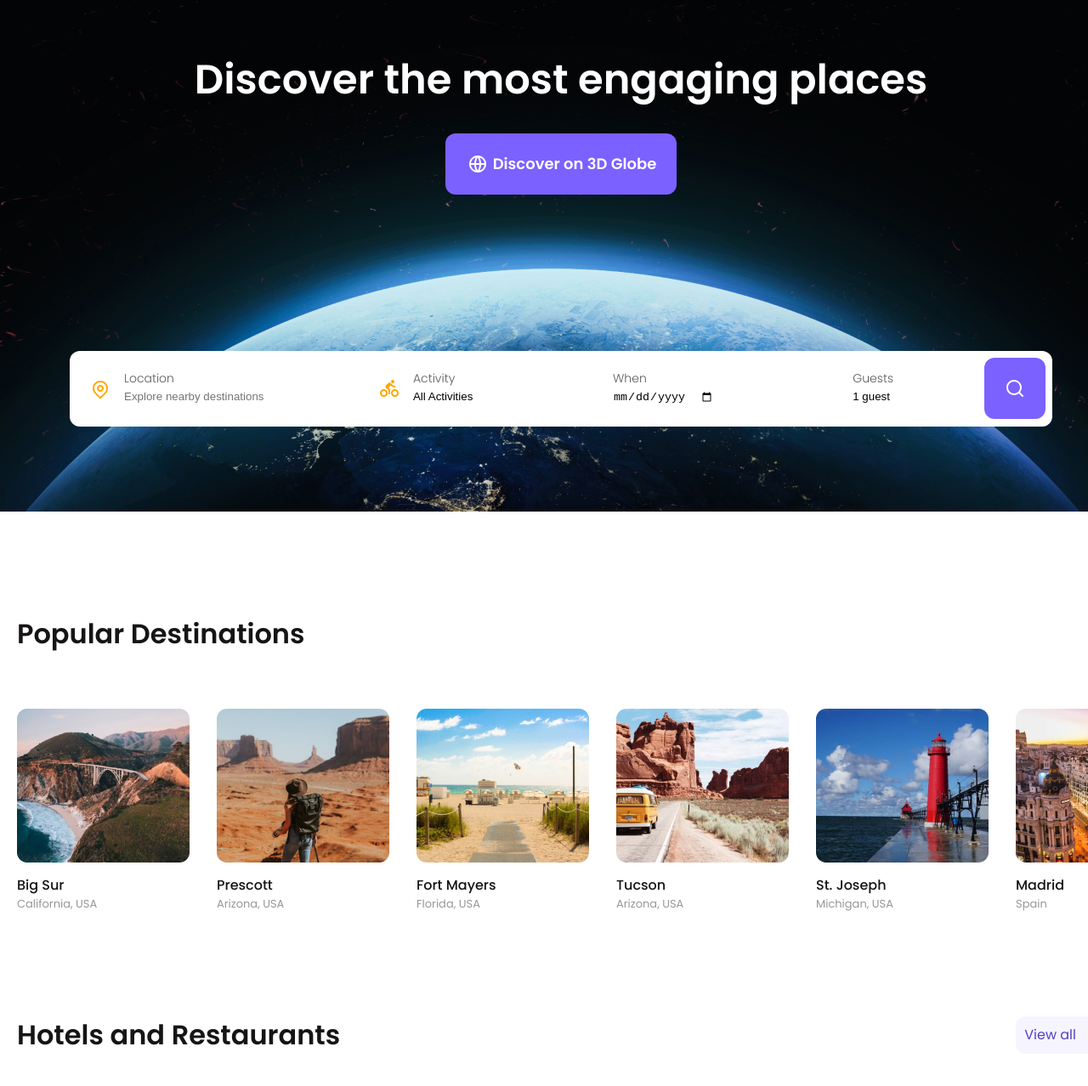
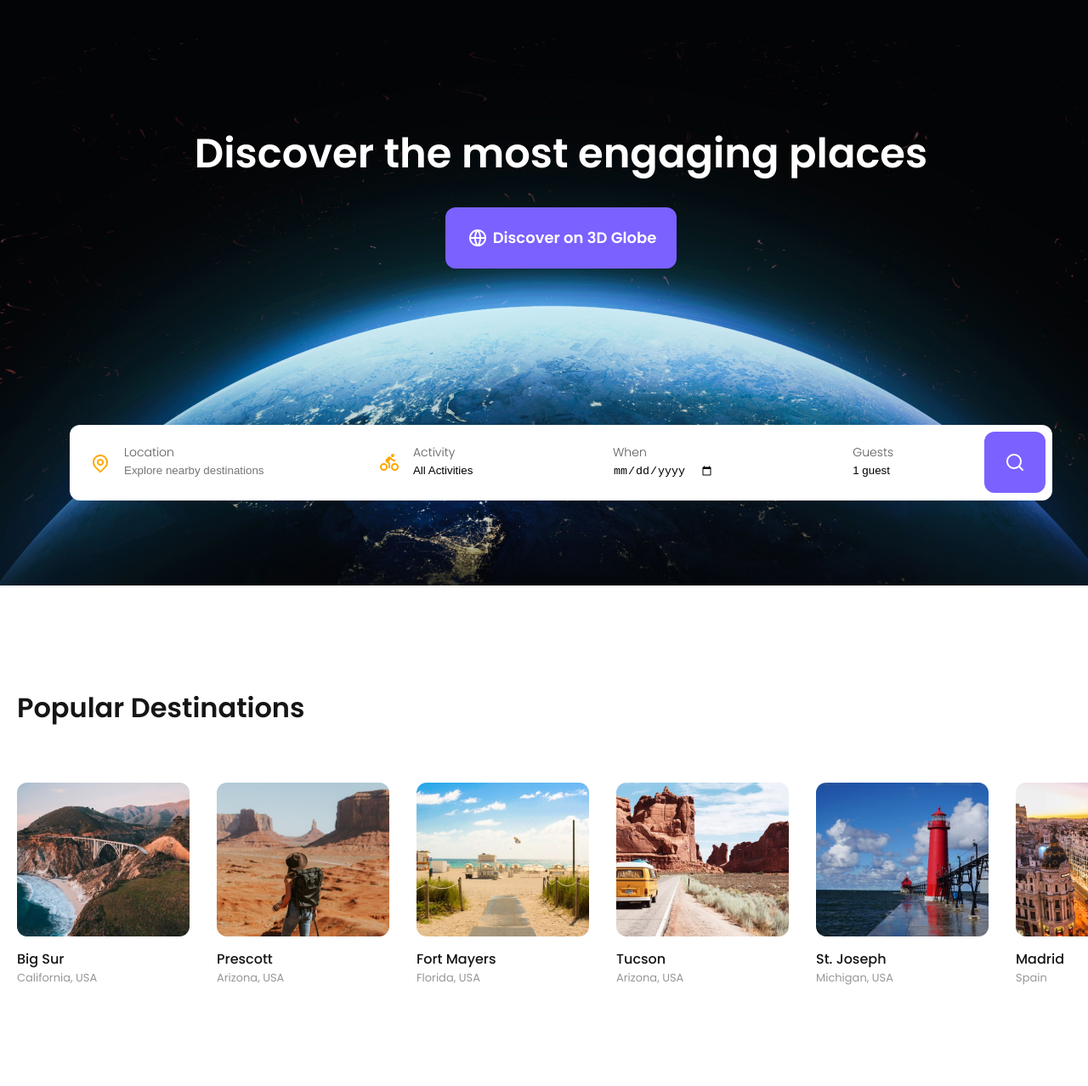
Before and after one commit to MarynaOgoreltseva/portfolio, a plain HTML site: page 2rism/index.html in a window 1280 px wide. Shown: the part 112-1390 px from the top of the page at 85% size. Drawn offline with Linux system fonts and the light colour scheme.

Commit message:
fix section rename

```diff
--- a/2rism/css/styles.css
+++ b/2rism/css/styles.css
@@ -2,7 +2,6 @@ body {
     margin: 0;
     font-family: 'Poppins', sans-serif;
 }
-
 
 /* header_block start */
 .header {
@@ -108,9 +107,10 @@ body {
 
 /* main_content start */
 /*screen start */
-.screen {
+.section_screen {
     background: url('../img/header-bg.jpg') no-repeat center;
     padding-bottom: 100px;
+    padding-top: 262px;
 }
 
 .screen_content {
@@ -119,7 +119,6 @@ body {
 }
 
 .screen_title {
-    padding-top: 175px;
     margin: 0;
     font-style: normal;
     font-weight: 600;
@@ -233,6 +232,10 @@ select {
 /* screen end */
 
 /* Destination start */
+.section {
+    padding-top: 120px;
+}
+
 .h2 {
     margin: 0;
     font-style: normal;
@@ -243,7 +246,6 @@ select {
 }
 
 .destination-title {
-    padding-top: 120px;
     margin-bottom: 64px;
 }
 
@@ -286,7 +288,6 @@ select {
     flex-wrap: wrap;
     justify-content: space-between;
     align-items: center;
-    padding-top: 120px;
     margin-bottom: 64px;
 }
 
--- a/2rism/index.html
+++ b/2rism/index.html
@@ -54,7 +54,8 @@
         </div>
     </header>
     <main class="main_content">
-        <section class="screen">
+        <!-- Scren section start -->
+        <section class="section_screen">
             <div class="wrap">
                 <div class="screen_content">
                     <h1 class="screen_title">
@@ -96,7 +97,8 @@
                 </form>
             </div>
         </section>
-        <section class="destination">
+        <!-- Destination section start -->
+        <section class="section">
             <div class="wrap">
                 <h2 class="h2 destination-title">
                     Popular Destinations
@@ -171,7 +173,8 @@
                 </div>
             </div>
         </section>
-        <section class="hotels">
+        <!-- Hotels section start -->
+        <section class="section">
             <div class="wrap">
                 <div class="title-content">
                     <h2 class="h2 title-content__name">
@@ -241,7 +244,8 @@
                 </div>
             </div>
         </section>
-        <section class="tips">
+        <!-- Tips section start -->
+        <section class="section">
             <div class="wrap">
                 <div class="title-content">
                     <h2 class="h2 title-content__name">
```
